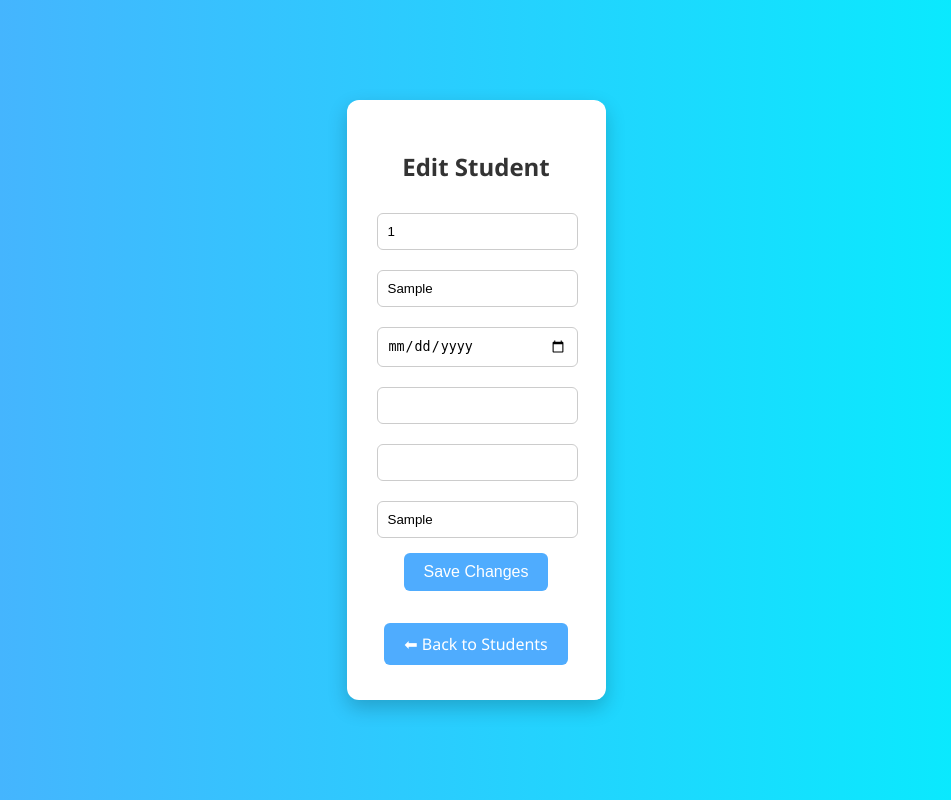
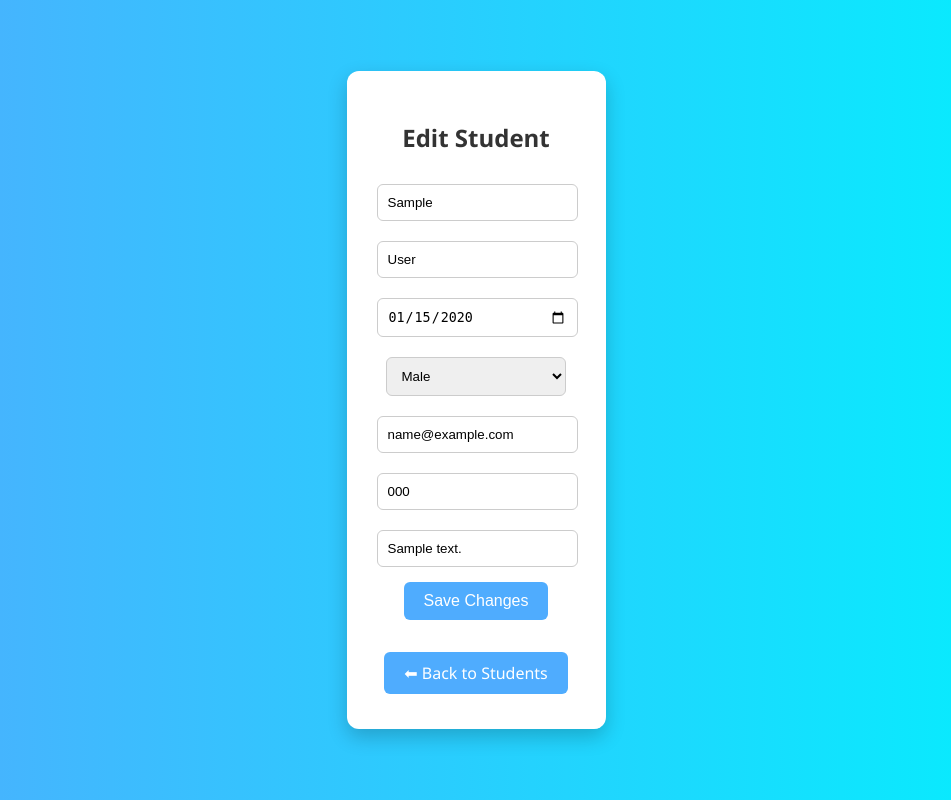
Before and after one commit to sreezoni2131877/student_record_system, a PHP site: page /edit_student.php?id=1 in a window 1280 px wide. Shown: the whole page, without its empty margins (164-1115 px from the left). Run offline with PHP 8.4, Linux system fonts and the light colour scheme; tables that the repository leaves empty or names only in its code hold one stand-in row (values such as "Sample post").

Commit message:
Update edit_student.php

```diff
--- a/edit_student.php
+++ b/edit_student.php
@@ -3,28 +3,34 @@ session_start();
 include("db.php");
 
 $id = (int)$_GET['id'];
-$result = mysqli_query($conn, "SELECT * FROM students WHERE id=$id");
+$result = mysqli_query($conn, "SELECT * FROM student WHERE StudentID=$id");
 $student = mysqli_fetch_assoc($result);
 
 if ($_SERVER["REQUEST_METHOD"] == "POST") {
-    $student_id = $_POST['student_id'];
-    $course = $_POST['course'];
-    $enrol_date = $_POST['enrol_date'];
-    $cgpa = $_POST['cgpa'];
-    $attendance = $_POST['attendance'];
-    $department = $_POST['department'];
+    $firstName   = $_POST['first_name'];
+    $lastName    = $_POST['last_name'];
+    $dob         = $_POST['date_of_birth'];
+    $gender      = $_POST['gender'];
+    $email       = $_POST['email'];
+    $phone       = $_POST['phone'];
+    $address     = $_POST['address'];
 
-    mysqli_query($conn, "UPDATE students SET
-        student_id='$student_id',
-        course='$course',
-        enrol_date='$enrol_date',
-        cgpa='$cgpa',
-        attendance='$attendance',
-        department='$department'
-        WHERE id=$id");
+    $sql = "UPDATE student SET
+        FirstName='$firstName',
+        LastName='$lastName',
+        DateOfBirth='$dob',
+        Gender='$gender',
+        Email='$email',
+        Phone='$phone',
+        Address='$address'
+        WHERE StudentID=$id";
 
-    header("Location: view_student.php");
-    exit();
+    if (mysqli_query($conn, $sql)) {
+        header("Location: view_student.php");
+        exit();
+    } else {
+        $error = "Error: " . mysqli_error($conn);
+    }
 }
 ?>
 <!DOCTYPE html>
@@ -37,14 +43,20 @@ if ($_SERVER["REQUEST_METHOD"] == "POST") {
 <div class="card">
     <h2>Edit Student</h2>
     <form method="POST">
-        <input type="text" name="student_id" value="<?php echo htmlspecialchars($student['student_id']); ?>" required><br>
-        <input type="text" name="course" value="<?php echo htmlspecialchars($student['course']); ?>" required><br>
-        <input type="date" name="enrol_date" value="<?php echo htmlspecialchars($student['enrol_date']); ?>" required><br>
-        <input type="number" step="0.01" name="cgpa" value="<?php echo htmlspecialchars($student['cgpa']); ?>" required><br>
-        <input type="number" name="attendance" value="<?php echo htmlspecialchars($student['attendance']); ?>" required><br>
-        <input type="text" name="department" value="<?php echo htmlspecialchars($student['department']); ?>" required><br>
+        <input type="text" name="first_name" value="<?php echo htmlspecialchars($student['FirstName']); ?>" required><br>
+        <input type="text" name="last_name" value="<?php echo htmlspecialchars($student['LastName']); ?>" required><br>
+        <input type="date" name="date_of_birth" value="<?php echo htmlspecialchars($student['DateOfBirth']); ?>" required><br>
+        <select name="gender" required>
+            <option value="Male" <?php if($student['Gender']=="Male") echo "selected"; ?>>Male</option>
+            <option value="Female" <?php if($student['Gender']=="Female") echo "selected"; ?>>Female</option>
+            <option value="Other" <?php if($student['Gender']=="Other") echo "selected"; ?>>Other</option>
+        </select><br>
+        <input type="email" name="email" value="<?php echo htmlspecialchars($student['Email']); ?>" required><br>
+        <input type="text" name="phone" value="<?php echo htmlspecialchars($student['Phone']); ?>" required><br>
+        <input type="text" name="address" value="<?php echo htmlspecialchars($student['Address']); ?>"><br>
         <button type="submit">Save Changes</button>
     </form>
+    <?php if(isset($error)) echo "<p style='color:red;'>$error</p>"; ?>
     <br>
     <a href="view_student.php" class="btn">⬅ Back to Students</a>
 </div>
```
